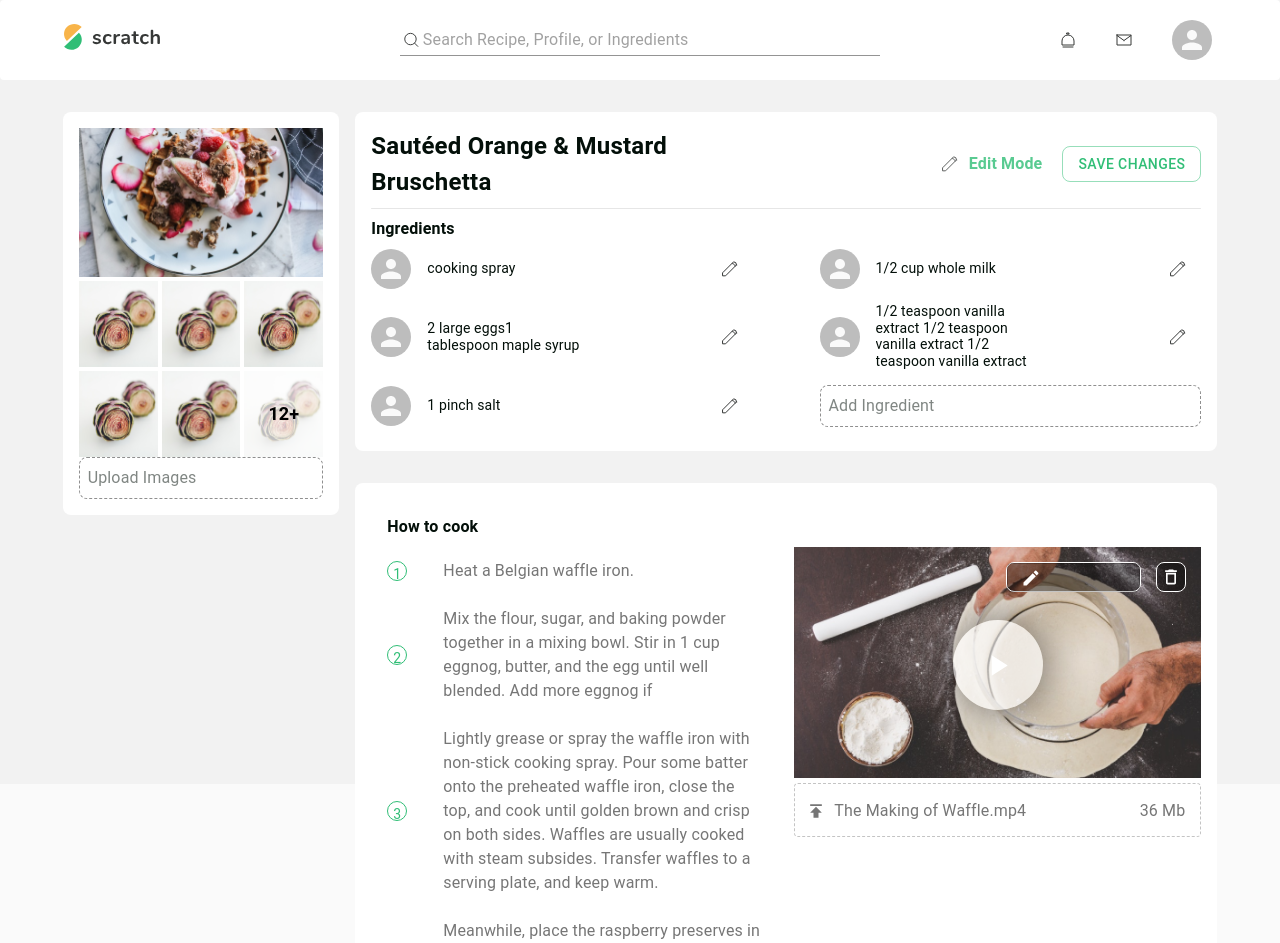
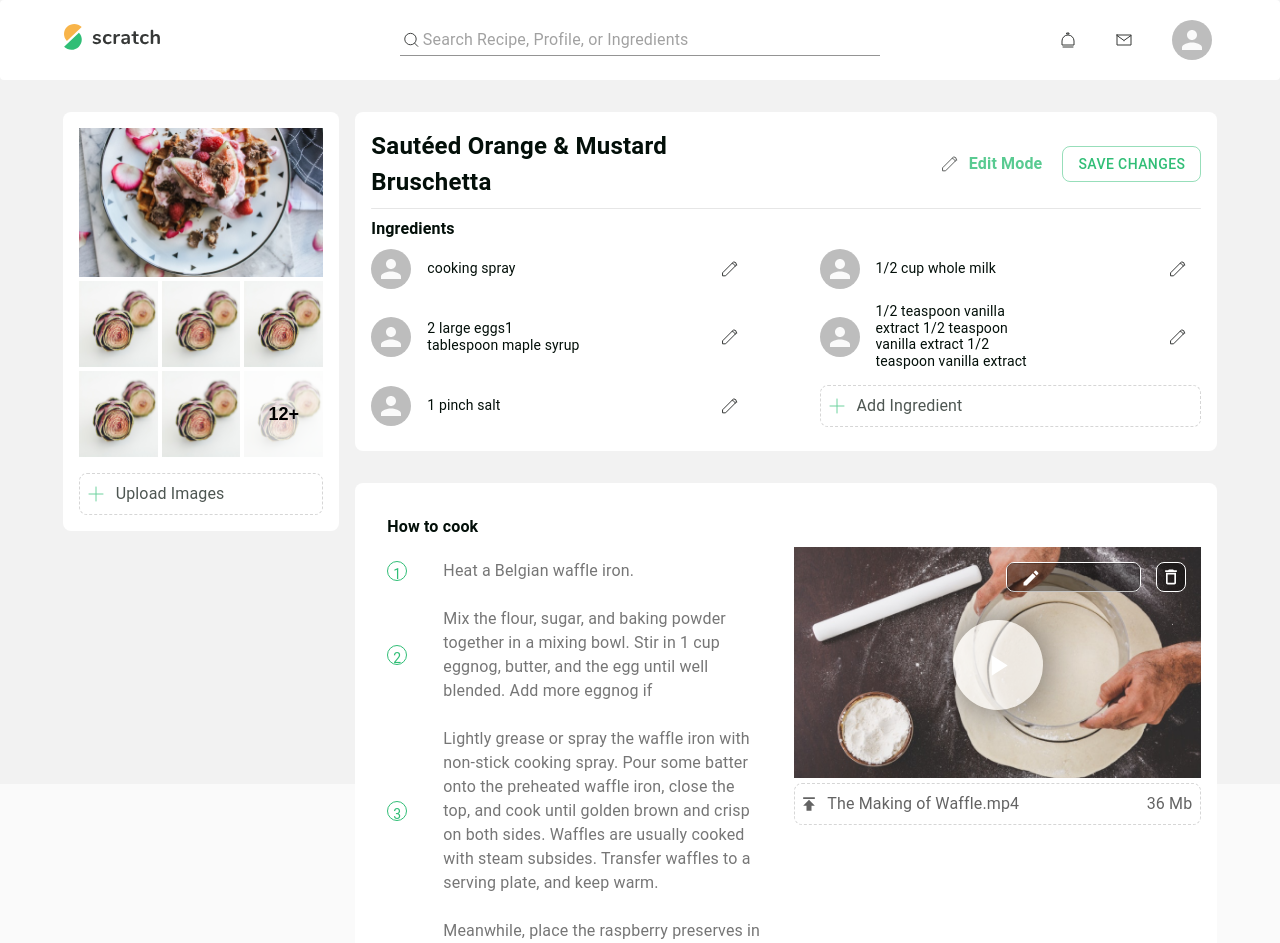
Before and after one commit to ndhungw/scratch-web, a React (Create React App) app: page /edit-recipe in a window 1280 px wide. Shown: the top 943 px of the page. Built offline with nearby package versions, Linux system fonts and the light colour scheme.

Commit message:
- change ButtonAdd -> DashedButton - make DashedButton become more flexible - use DashedButton in ImageGallery, IngredientsCard, InstructionCard

```diff
--- a/src/pages/main/EditRecipe/ImageGallery.js
+++ b/src/pages/main/EditRecipe/ImageGallery.js
@@ -1,11 +1,19 @@
-import { ButtonBase, GridList, GridListTile, Paper } from "@material-ui/core";
+import {
+  ButtonBase,
+  GridList,
+  GridListTile,
+  Paper,
+  Typography,
+} from "@material-ui/core";
 import { makeStyles } from "@material-ui/core";
+import PlusIcon from "../../../assets/icons/plus";
 
 import image from "../../../assets/images/ImgGallery.png";
 
 import image_sm from "../../../assets/images/ImgGallery_sm.png";
+import useTypographyStyles from "../../../assets/styles/useTypographyStyles";
 import COLORS from "../../../constants/colors";
-import ButtonAdd from "./components/ButtonAdd";
+import DashedButton from "./components/DashedButton";
 
 const data = [
   {
@@ -74,6 +82,7 @@ const data = [
 ];
 export default function ImageGallery() {
   const classes = styles();
+  const typoClasses = useTypographyStyles();
   const preventDefault = (event) => event.preventDefault();
 
   return (
@@ -87,7 +96,6 @@ export default function ImageGallery() {
           >
             <img className={classes.img} src={items.img} alt={items.title} />
             <ButtonBase
-              href="#"
               onClick={preventDefault}
               className={classes.linkGallery}
             >
@@ -96,7 +104,12 @@ export default function ImageGallery() {
           </GridListTile>
         ))}
       </GridList>
-      <ButtonAdd text={"Upload Images"} />
+      <DashedButton
+        startComponent={<PlusIcon />}
+        className={classes.buttonUpload}
+      >
+        <Typography className={typoClasses.lead}>{"Upload Images"}</Typography>
+      </DashedButton>
     </Paper>
   );
 }
@@ -138,4 +151,7 @@ const styles = makeStyles(() => ({
       textDecoration: "none",
     },
   },
+  buttonUpload: {
+    marginTop: 16,
+  },
 }));
--- a/src/pages/main/EditRecipe/components/ButtonAdd.js
+++ b/src/pages/main/EditRecipe/components/DashedButton.js
@@ -1,13 +1,12 @@
-import { ButtonBase, Typography } from "@material-ui/core";
+import { Button } from "@material-ui/core";
 import classNames from "classnames";
 import React from "react";
-import useTypographyStyles from "../../../../assets/styles/useTypographyStyles";
 
 import { makeStyles } from "@material-ui/core";
 
 const useStyles = makeStyles((theme) => ({
   buttonAddIngredient: {
-    opacity: 0.5,
+    opacity: 0.7,
     borderRadius: theme.spacing(1),
     borderStyle: "dashed",
     borderWidth: 1,
@@ -17,34 +16,41 @@ const useStyles = makeStyles((theme) => ({
     "&:hover": {
       opacity: 1,
     },
+    textTransform: "none",
   },
   icon: {
     marginRight: theme.spacing(1),
   },
+  textField: {
+    flexGrow: 1,
+  },
 }));
-export default function ButtonAdd({
-  text,
+
+export default function DashedButton({
   handleClick,
   startComponent,
   endComponent,
+  children,
+  className,
+  ...rest
 }) {
-  const typoClasses = useTypographyStyles();
   const classes = useStyles();
 
   return (
-    <ButtonBase
+    <Button
       onClick={handleClick}
-      className={classNames(classes.buttonAddIngredient, classes.defaultBorder)}
+      className={classNames(
+        classes.buttonAddIngredient,
+        classes.defaultBorder,
+        className
+      )}
+      variant="outlined"
+      fullWidth
+      startIcon={startComponent}
+      endIcon={endComponent}
+      {...rest}
     >
-      {startComponent}
-      <Typography
-        align="left"
-        style={{ flexGrow: 1 }}
-        className={typoClasses.lead}
-      >
-        {text || "Add"}
-      </Typography>
-      {endComponent}
-    </ButtonBase>
+      {children}
+    </Button>
   );
 }
--- a/src/pages/main/EditRecipe/components/IngredientsCard.js
+++ b/src/pages/main/EditRecipe/components/IngredientsCard.js
@@ -7,7 +7,8 @@ import useTypographyStyles from "../../../../assets/styles/useTypographyStyles";
 import EditIcon from "../../../../assets/icons/edit";
 import SeparatorLine from "../../../../components/SeparatorLine/SeparatorLine";
 import IngredientItem from "./IngredientItem";
-import ButtonAdd from "./ButtonAdd";
+import DashedButton from "./DashedButton";
+import PlusIcon from "../../../../assets/icons/plus";
 
 const useStyles = makeStyles((theme) => ({
   root: {},
@@ -137,7 +138,11 @@ export default function IngredientsCard({ directions, className }) {
           ))}
 
         <div className={classes.ingredientRow}>
-          <ButtonAdd text={"Add Ingredient"} />
+          <DashedButton startComponent={<PlusIcon />}>
+            <Typography className={typoClasses.lead}>
+              {"Add Ingredient"}
+            </Typography>
+          </DashedButton>
         </div>
       </div>
     </Paper>
--- a/src/pages/main/EditRecipe/components/InstructionCard.js
+++ b/src/pages/main/EditRecipe/components/InstructionCard.js
@@ -21,6 +21,7 @@ import useTypographyStyles from "../../../../assets/styles/useTypographyStyles";
 import COLORS from "../../../../constants/colors";
 import Direction from "./Direction";
 import { INSTRUCTION_VIDEO_SOURCE } from "../../../../constants/defaultValues";
+import DashedButton from "./DashedButton";
 
 const InstructionCard = () => {
   const typoClasses = useTypographyStyles();
@@ -44,14 +45,22 @@ const InstructionCard = () => {
                     />
                   );
                 })}
-                <Button
+                {/* <Button
                   className={classes.addButton}
                   fullWidth
                   variant="outlined"
                   startIcon={<AddIcon fontSize="inherit" />}
                 >
                   Add Directions
-                </Button>
+                </Button> */}
+                <DashedButton
+                  className={classes.addButton}
+                  startIcon={<AddIcon fontSize="inherit" />}
+                >
+                  <Typography className={typoClasses.lead}>
+                    {"Add Directions"}
+                  </Typography>
+                </DashedButton>
               </List>
             </CardContent>
           </Card>
@@ -92,7 +101,7 @@ const InstructionCard = () => {
                 />
               </IconButton>
             </div>
-            <Button
+            {/* <Button
               className={classes.uploadButton}
               fullWidth
               variant="outlined"
@@ -106,7 +115,13 @@ const InstructionCard = () => {
                 <Typography>The Making of Waffle.mp4</Typography>
                 <Typography>36 Mb</Typography>
               </div>
-            </Button>
+            </Button> */}
+            <DashedButton startComponent={<PublishIcon fontSize="inherit" />}>
+              <div className={classes.mediaDetails}>
+                <Typography>The Making of Waffle.mp4</Typography>
+                <Typography>36 Mb</Typography>
+              </div>
+            </DashedButton>
           </Paper>
         </Grid>
       </Grid>
@@ -141,7 +156,7 @@ const useStyles = makeStyles(() => ({
     paddingTop: 15,
     paddingBottom: 13,
     justifyContent: "flex-start",
-    color: COLORS.Grey,
+    // color: COLORS.Grey,
   },
   uploadButton: {
     width: "100%",
```
